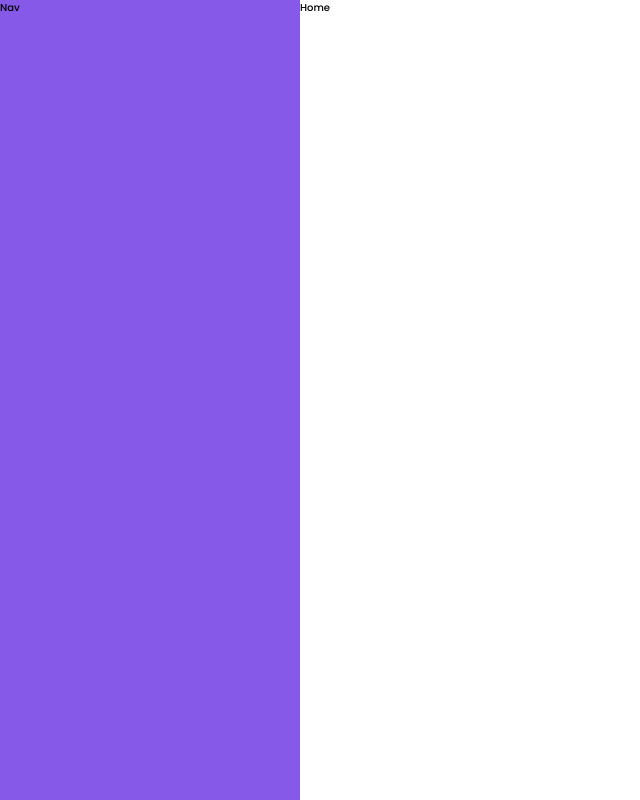
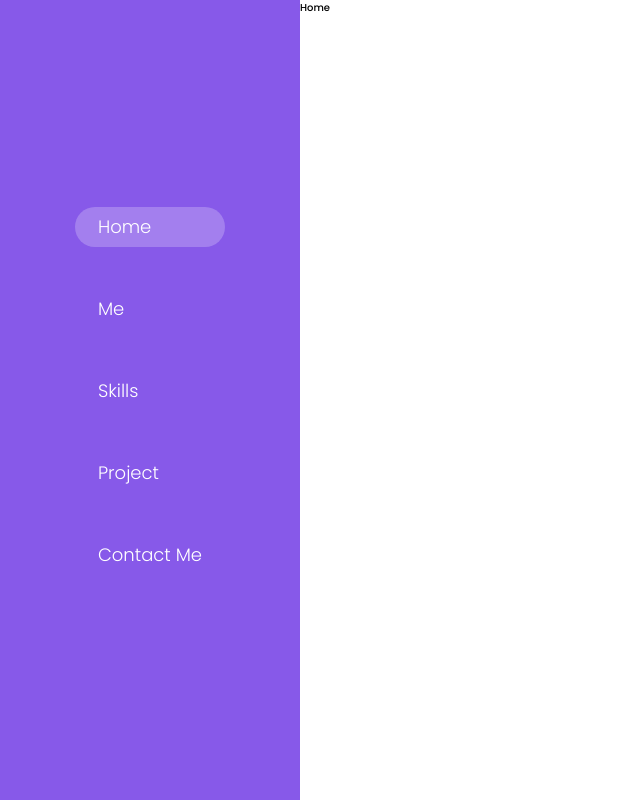
Before and after one commit to avinash1410-cyber/react-portofolio, a React (Create React App) app: page / in a window 1280 px wide. Shown: the whole page, without its empty margins (0-640 px from the left). Built offline with nearby package versions, Linux system fonts and the light colour scheme.

Commit message:
add side-bar

```diff
--- a/src/components/elements/Nav/Nav.jsx
+++ b/src/components/elements/Nav/Nav.jsx
@@ -1,8 +1,50 @@
+import { useEffect, useState, useRef } from 'react';
+import { Link, Navigation, UnderLine, Wrapper } from './NavStyle';
 
 const Nav = () => {
+  const [offset, setoffset] = useState();
+  const allLinks = useRef();
+
+  useEffect(() => {
+    // define all links in array
+    const linkArray = ['/', '/about', '/skills', '/project', '/contact'];
+    // find exact index of page that visited
+    const index = linkArray.findIndex(
+      (link) => link === window.location.pathname
+    );
+    // set offsetTop of links[index] to underline
+    const Links = allLinks.current.children;
+    if (Links[index] !== undefined) {
+      // line.current.style.top = `${Links[index].offsetTop }px`;
+      setoffset(Links[index].offsetTop-1);
+    }
+  }, []);
+  const handleClick = (e) => {
+    // line.current.style.top = `${e.target.offsetTop }px`;
+    setoffset(e.target.offsetTop -1);
+  };
   return (
-    <div>Nav</div>
-  )
-}
+    <Navigation>
+      <UnderLine offset={offset}></UnderLine>
+      <Wrapper ref={allLinks}>
+        <Link onClick={handleClick} to='/'>
+          Home
+        </Link>
+        <Link onClick={handleClick} to='/about'>
+          Me
+        </Link>
+        <Link onClick={handleClick} to='/skills'>
+          Skills
+        </Link>
+        <Link onClick={handleClick} to='project'>
+          Project
+        </Link>
+        <Link onClick={handleClick} to='contact'>
+          Contact Me
+        </Link>
+      </Wrapper>
+    </Navigation>
+  );
+};
 
-export default Nav
+export default Nav;
--- a/src/components/elements/Nav/NavStyle.jsx
+++ b/src/components/elements/Nav/NavStyle.jsx
@@ -0,0 +1,34 @@
+import styled from 'styled-components';
+import { Link as routerLink } from 'react-router-dom';
+
+const Navigation = styled.div`
+  margin-top: -2rem;
+  position: relative;
+`;
+const Wrapper = styled.nav`
+  display: flex;
+  flex-direction: column;
+  gap: 4.5rem;
+`;
+const Link = styled(routerLink)`
+  text-decoration: none;
+  color: var(--white);
+  font-size: 1.8rem;
+  font-weight: 300;
+  padding: 0.5rem 1rem 0.5rem 1rem;
+`;
+
+const UnderLine = styled.span`
+  position: absolute;
+  pointer-events: none;
+  width: 15rem;
+  height: 4rem;
+  background-color: #ffffff3b;
+  left: 50%;
+  border-radius: 5rem;
+  transform: translateX(-50%);
+  transition: all 200ms ease;
+  top: ${({ offset }) => offset}px;
+`;
+
+export { Link, Navigation, UnderLine, Wrapper };
--- a/src/components/layouts/SideBar/SideBarStyle.jsx
+++ b/src/components/layouts/SideBar/SideBarStyle.jsx
@@ -1,6 +1,9 @@
 import styled from 'styled-components';
 
 const SideBarContainer = styled.aside`
+  display: flex;
+  justify-content:center;
+  align-items:center;
   width: 30rem;
   height: 100vh;
   background-color: var(--primary);
```
